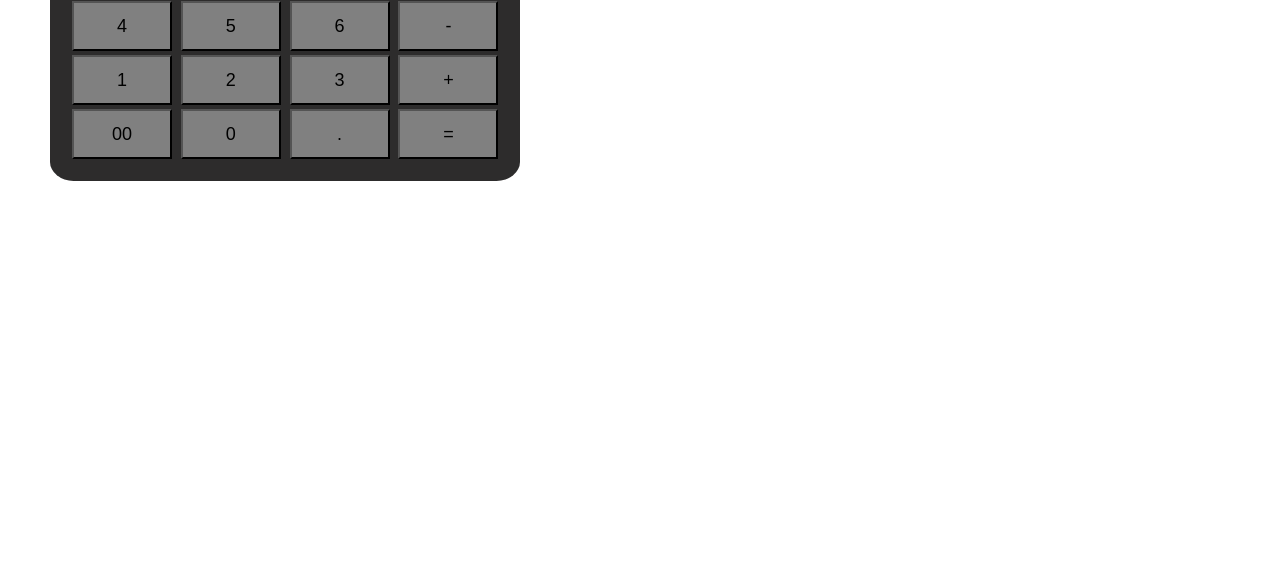
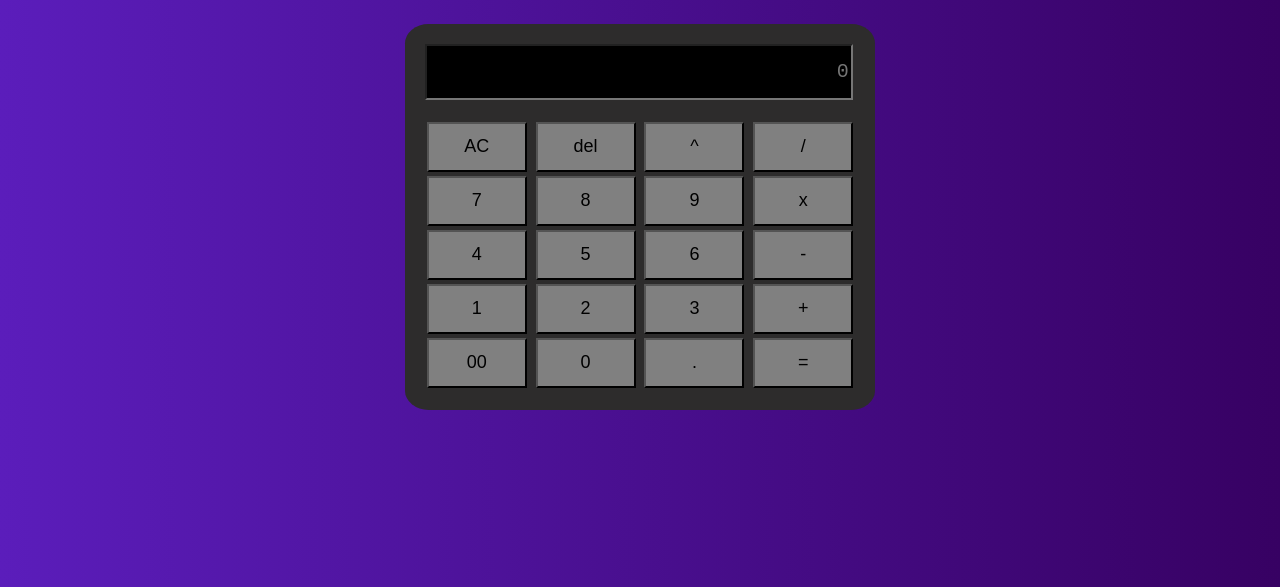
Before and after one commit to Abdullah374/jsProjects, a plain HTML site: page calculator/main.html in a window 1280 px wide. Shown: the part 313-900 px from the top of the page. Before the commit the page ends 800 px from the top, so only its background shows below. Drawn offline with Linux system fonts and the light colour scheme.

Commit message:
Update style.css

```diff
--- a/calculator/style.css
+++ b/calculator/style.css
@@ -9,6 +9,27 @@ button{
     background: grey;
     font-size: large;
     font-style: bold;
+    transition: background-color 0.3s ease, transform 0.3s ease;
+    cursor: pointer;
+    position: relative;
+}
+button:hover{
+    box-shadow: 0px 0px 10px 0px white;
+    transform: scale(1.025);
+
+}
+button:active{
+    transform: scale(0.95);
+    background-color: orange;
+}
+
+button::after{
+    position:absolute;
+    animation: ripple 0.6s ease-out;
+}
+
+button:active::after{
+    animation: ripple 0.6s ease-out;
 }
 
 .calculator{
@@ -17,10 +38,25 @@ button{
     background: rgb(45, 44, 44);
     font-size: 1.5vw;
     border-radius: 5%;
+    transition: background-color 0.3s ease, transform 0.3s ease
+}
+
+.calculator:hover{
+    box-shadow: 0px 0px 10px 0px black;
+    transform: scale(1.025);
 }
 
 body{
     margin: 50px;
+    height: 100vh;
+  display: flex;
+  justify-content: center;
+  align-items: center;
+  font-size: 2rem;
+  color: white;
+  background: linear-gradient(90deg, #aa7ef2, #6d2be7, #370163);
+  background-size: 300% 300%;
+  animation: gradientAnimation 10s ease infinite;
 }
 
 #display{
@@ -33,3 +69,15 @@ body{
     background: black;
     color: white;
 }
+
+@keyframes gradientAnimation {
+    0% {
+      background-position: 0% 50%;
+    }
+    50% {
+      background-position: 100% 50%;
+    }
+    100% {
+      background-position: 0% 50%;
+    }
+  }
```
